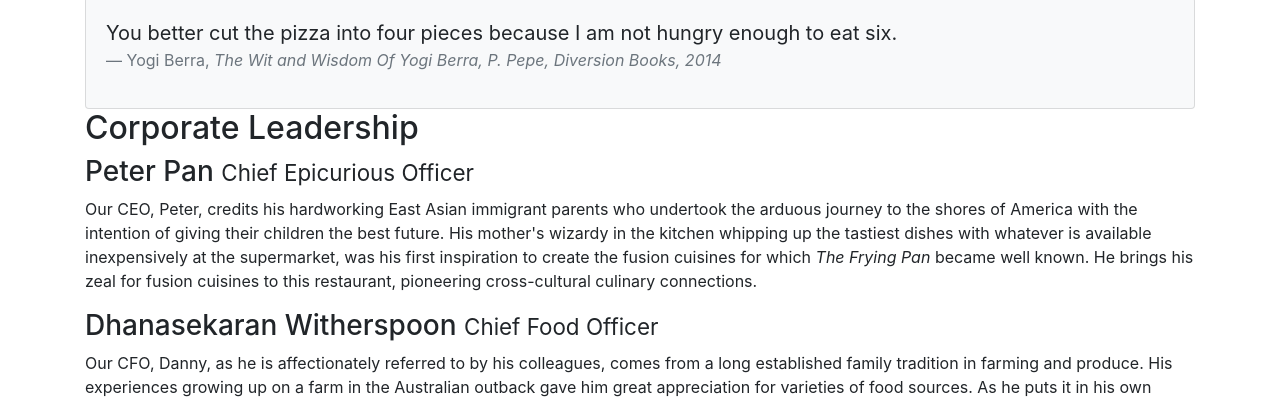
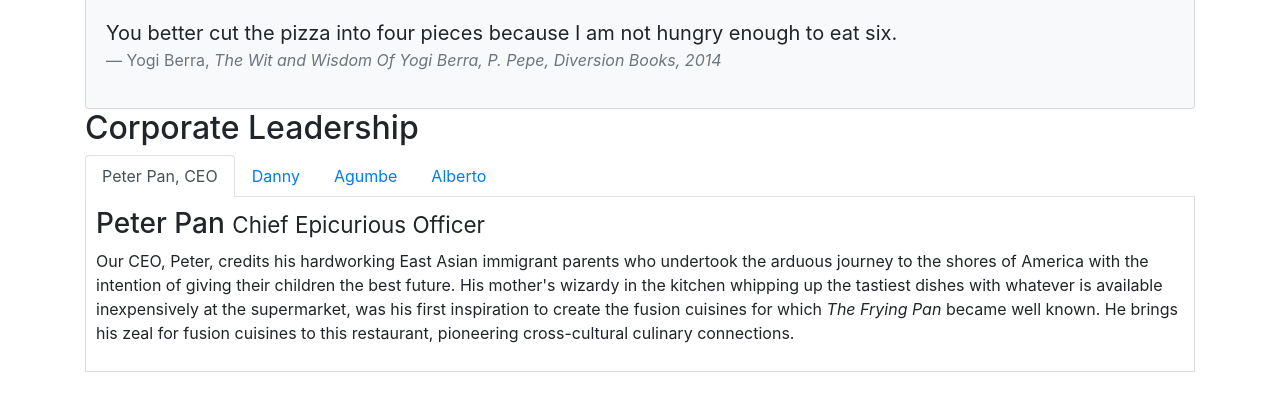
Before and after one commit to nagarajan1991/bootstrap_1, a website: page aboutus.html in a window 1280 px wide. Shown: the part 712-1110 px from the top of the page. Drawn offline with nearby package versions, Linux system fonts and the light colour scheme.

Commit message:
assigment week 3

```diff
--- a/aboutus.html
+++ b/aboutus.html
@@ -112,28 +112,66 @@
         <div class="row .row-content align-items-center">
             <div class="col-12 col-sm">
                 <h2>Corporate Leadership</h2>
+
+
+                <ul class="nav nav-tabs">
+                	<li class="nav-item">
+                		<a class="nav-link active" href="#peter"
+                		role="tab" data-toggle="tab"> Peter Pan, CEO
+                		</a>
+                	</li>
+					<li class="nav-item">
+                		<a class="nav-link" href="#danny"
+                		role="tab" data-toggle="tab"> Danny
+                		</a>
+                	</li>
+                	<li class="nav-item">
+                		<a class="nav-link" href="#agumbe"
+                		role="tab" data-toggle="tab"> Agumbe
+                		</a>
+                	</li>
+					<li class="nav-item">
+                		<a class="nav-link" href="#alberto"
+                		role="tab" data-toggle="tab"> Alberto
+                		</a>
+                	</li>
+                </ul>
+
+                <div class="tab-content">
+
+                <div role="tabpanel" class="tab-pane fade show active" id="peter">
 	                <h3>Peter Pan <small>Chief Epicurious Officer</small></h3>
 
 	                <div class="d-none d-lg-block">
 	                <p>Our CEO, Peter, credits his hardworking East Asian immigrant parents who undertook the arduous journey to the shores of America with the intention of giving their children the best future. His mother's wizardy in the kitchen whipping up the tastiest dishes with whatever is available inexpensively at the supermarket, was his first inspiration to create the fusion cuisines for which <em>The Frying Pan</em> became well known. He brings his zeal for fusion cuisines to this restaurant, pioneering cross-cultural culinary connections.</p>
 	                </div>
+                </div>
 
+                <div role="tabpanel" class="tab-pane fade" id="danny">
 	                <h3>Dhanasekaran Witherspoon <small>Chief Food Officer</small></h3>
 
 	                <div class="d-none d-lg-block">
 	                <p>Our CFO, Danny, as he is affectionately referred to by his colleagues, comes from a long established family tradition in farming and produce. His experiences growing up on a farm in the Australian outback gave him great appreciation for varieties of food sources. As he puts it in his own words, <em>Everything that runs, wins, and everything that stays, pays!</em></p>
 	                </div>
+                </div>
 
+                <div role="tabpanel" class="tab-pane fade" id="agumbe">
 	                <h3>Agumbe Tang <small>Chief Taste Officer</small></h3>
 
 	                <div class="d-none d-lg-block">
 	                <p>Blessed with the most discerning gustatory sense, Agumbe, our CTO, personally ensures that every dish that we serve meets his exacting tastes. Our chefs dread the tongue lashing that ensues if their dish does not meet his exacting standards. He lives by his motto, <em>You click only if you survive my lick.</em></p>
 	                </div>
+                </div>
 
+                <div role="tabpanel" class="tab-pane fade" id="alberto">
 	                <h3>Alberto Somayya <small>Executive Chef</small></h3>
 	                <div class="d-none d-lg-block">
 	                <p>Award winning three-star Michelin chef with wide International experience having worked closely with whos-who in the culinary world, he specializes in creating mouthwatering Indo-Italian fusion experiences. He says, <em>Put together the cuisines from the two craziest cultures, and you get a winning hit! Amma Mia!</em></p>
 	           		</div>
+	                </div>
+                </div>
+
+
             </div>
        </div>
 	<div class="row row-content">
--- a/css/styles.css
+++ b/css/styles.css
@@ -39,3 +39,10 @@
 .navbar-dark {
 	background-color: #512DA8;
 }
+
+.tab-content {
+    border-left: 1px solid #ddd;
+    border-right: 1px solid #ddd;
+    border-bottom: 1px solid #ddd;
+    padding: 10px;
+}
```
Lines whose indentation alone changed are shown as unchanged.
